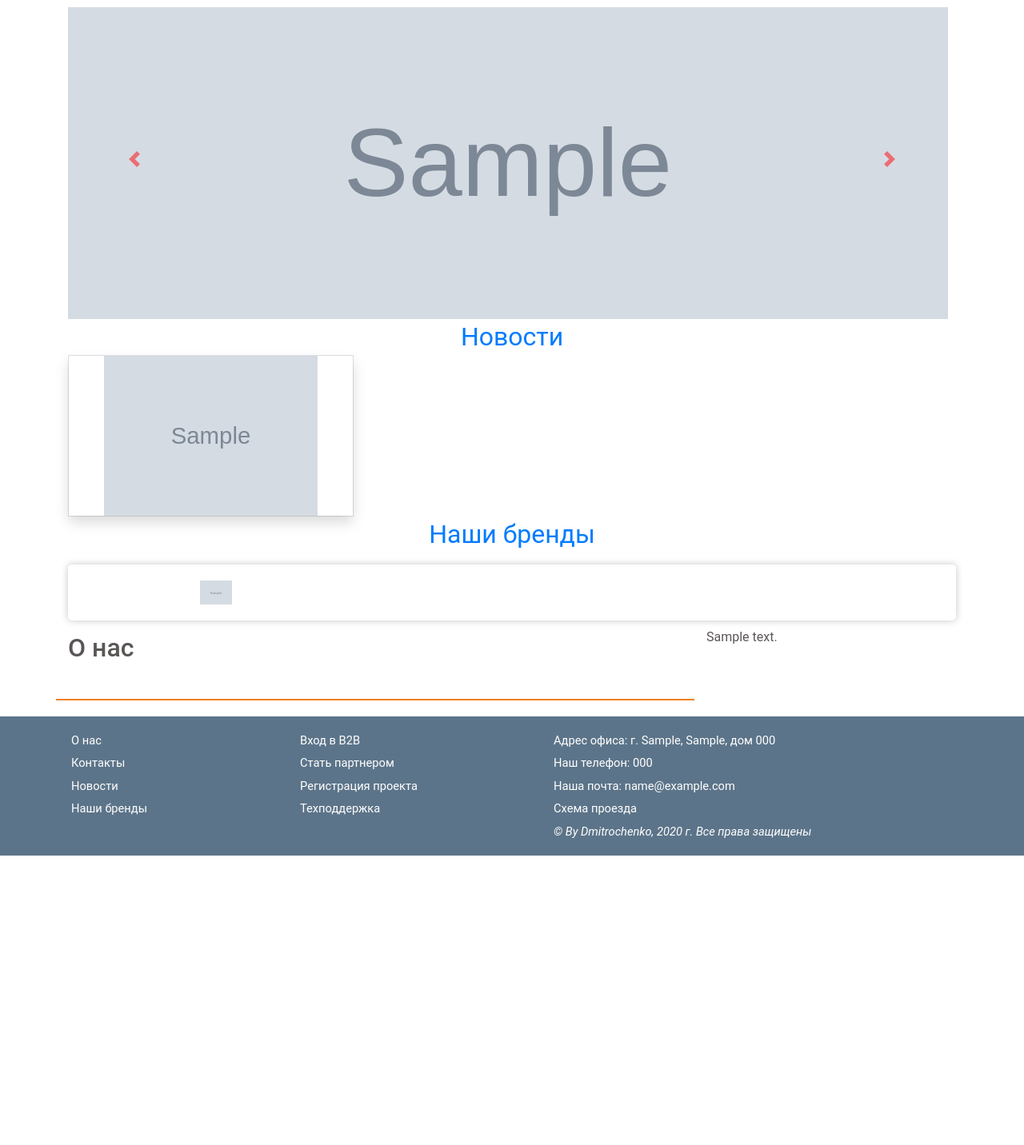
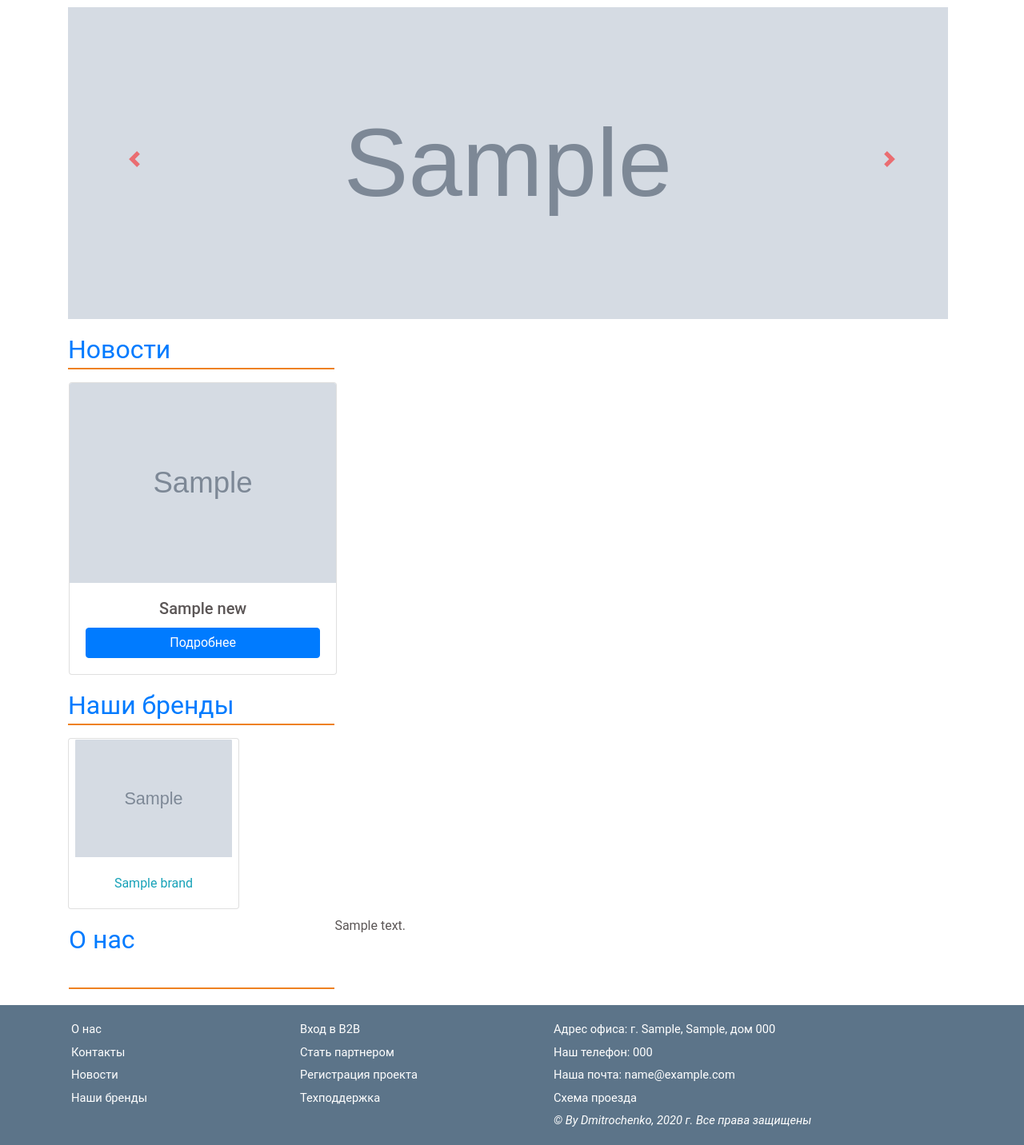
Before and after one commit to Vas322/funtelecom, a Django app: template funsite/templates/funsite/index.html in a window 1280 px wide. Shown: the part 164-1596 px from the top of the page at 80% size. Before the commit the page ends 1234 px from the top, so only its background shows below. Run offline with Django 3.2, Linux system fonts and the light colour scheme; the template is opened without the code that fills it: most values are stand-ins (such as "Sample title", 1, 10 or a date in 2020); grey boxes marked "Sample" are stand-in pictures; some libraries are stand-ins or nearby versions.

Commit message:
Modify form MailToSupport. Changed list all brands. Changed the form for sending mail to support

```diff
--- a/funsite/models.py
+++ b/funsite/models.py
@@ -283,6 +283,7 @@ class MailToSupport(models.Model):
     def __str__(self):
         return self.subject
 
+
     class Meta:
         verbose_name = 'Письмо в техподдержку'
         verbose_name_plural = 'Письма в техподдержку'
--- a/funsite/static/funsite/style.css
+++ b/funsite/static/funsite/style.css
@@ -48,36 +48,47 @@ nav.navbar .dropdown:hover > .dropdown-menu {
  padding-top: 10px;
 }
 
-.all-news, .all-brands{
-	;
+.all-news-title, .all-brands-title, .title-company{
 	font-size: 24pt;
+	border-bottom: 2px solid;
+	width: 30%;
+	border-color: #ee8121;
+}
+.card-img-top{
+	width: 100%;
+	height: 250px;
+	object-fit: contain;
+	object-position: center;
+}
+.card-news:hover {
+	box-shadow: 0 0 10px rgba(0,0,0,0.3);
+}
+.btn-news{
 	text-align: center;
 }
-@media (min-width: 769px) {
-	.news{
-		display: grid;
-		grid-template-columns: 1fr;
-		grid-column-gap: 20px;
-	}
+.brands{
+	display: grid;
+	grid-template-columns: 1fr 1fr 1fr 1fr 1fr;
+	justify-content: stretch;
+	grid-gap: 10px;
 }
-.brands{
-	display:grid;
-	grid-template-columns: 1fr 1fr 1fr;
-	grid-gap: 20px;
-	box-shadow: 0 0 10px #c5c5c5;
-	justify-items: center;
-	padding: 10px;
-
+.card-brands:hover {
+	box-shadow: 0 0 10px rgba(0,0,0,0.3);
 }
-.child-brands img{
-	margin: 10px;
-	height:30px;
+.card-img-top-brands{
+	height: 150px;
 }
-.news-all, .news-detail, .brands, .brand-all {
+.news-all,.news-detail, .brand-all {
 	box-shadow: 0 0 10px #c5c5c5;
 	border-radius: 5px;
 	margin-top:15px;
 }
+.news-all:hover {
+	border-radius: 5px;
+	margin-top:15px;
+	box-shadow: 0 0 10px rgba(0,0,0,0.6);
+}
+
 .brand-item{
 	border-top: 1px solid #c5c5c5;
 }
@@ -86,7 +97,7 @@ nav.navbar .dropdown:hover > .dropdown-menu {
 	grid-template-columns: 1fr 1fr 1fr;
 	grid-column-gap: 20px;
 }
-.img-news img{
+.img-news {
 	width: 100%;
 	height: 200px;
 	object-fit: contain;
@@ -95,19 +106,13 @@ nav.navbar .dropdown:hover > .dropdown-menu {
 .date{
   color: #5c7489;
 }
-.title-company{
-	border-bottom: 2px solid;
-	width: 70%;
-	border-color: #ee8121;
-	padding-top: 15px;
-	padding-left: 15px;
-}
+
 .text-company{
 	overflow: hidden;
 	position: relative;
 	height: 100px;
 	padding-top: 10px;
-	padding-left: 15px;
+
 	padding-right: 15px;
 }
 .text-company:after {
--- a/funsite/templates/funsite/all_news.html
+++ b/funsite/templates/funsite/all_news.html
@@ -14,7 +14,7 @@
 		</nav>
 
 		{% for news in news_list %}
-		<div class="news-all my-5 p-3">
+		<div class="news-all border my-5 p-3">
 			<div class="text-center border-bottom">
 			<h2><a href="{% url 'detail_news' pk=news.pk %}">{{ news.title }}</a></h2>
 			</div>
--- a/funsite/templates/funsite/base.html
+++ b/funsite/templates/funsite/base.html
@@ -59,10 +59,13 @@
       </div>
     </nav>
     <div class="content">
+
       {% block content %}
 
       {% endblock %}
+
     </div>
+
     {% block footer %}
     {% include "funsite/footer.html" %}
     {% endblock footer %}
--- a/funsite/templates/funsite/index.html
+++ b/funsite/templates/funsite/index.html
@@ -30,32 +30,41 @@
 			<span class="sr-only">Следующий</span>
 		</a>
 	</div>
-	<div class="all-news"><a href="{% url 'all_news' %}">Новости</a></div>
-	<div class=" news">
-		{% for news in news_list %}
-		<ins class="thumbnail">
-			<div class="img-news border ">
-				<a href="{% url 'detail_news' pk=news.pk %}">
-					<img class="shadow" src="{{ news.image_news.url }}">
-				</a><br/>
+	<div class="all-news-title text-left pt-3"><a href="{% url 'all_news' %}">Новости</a></div>
+
+	<div class="row px-3">
+		<div class="news pt-3">
+			{% for news in news_list %}
+			<div class="card card-news">
+				<img src="{{ news.image_news.url }}" class="card-img-top">
+				<div class="card-body">
+					<h5 class="card-title text-center">{{news.title}}</h5>
+					<a href="{% url 'detail_news' pk=news.pk %}" class="btn btn-primary btn-block">Подробнее</a>
+				</div>
 			</div>
-		</ins>
+			{% endfor %}
+		</div>
+	</div>
+
+	<div class="all-brands-title text-left pt-3"><a href="{% url 'all_brands' %}">Наши бренды</a></div>
+
+	<div class="brands pt-3">
+		{% for brand in brand_list %}
+		<a class="text-decoration-none" href="{% url 'detail_brand' pk=brand.pk %}">
+			<div class="card card-brands px-2">
+				<img src="{{ brand.image_brand.url }}" class="card-img-top card-img-top-brands">
+				<div class="card-body">
+					<p class="card-text text-center text-info">{{ brand.name }}</p>
+				</div>
+			</div>
+		</a>
 		{% endfor %}
 	</div>
-	<div class="all-brands"><a href="{% url 'all_brands' %}">Наши бренды</a></div>
-	<div class="brands">
-		{% for brand in brand_list %}
-		<div class="child-brands">
-			<a href="{% url 'detail_brand' pk=brand.pk %}">
-				<img class="" src="{{ brand.image_brand.url }}">
-			</a><br/>
-		</div>
-		{% endfor %}
-	</div>
-	<div class="row">
-		{% for company in my_company_info %}
-		<div class="title-company">
-			<a href="{% url 'company_info' %}"><h2>О нас</h2></a>
+
+	<div class="row px-3">
+		<div class="title-company text-left pt-3">
+			{% for company in my_company_info %}
+			<a href="{% url 'company_info' %}">О нас</a>
 		</div>
 		<div class="text-company">
 			<p>{{company.description}}</p>
--- a/funsite/templates/funsite/success_add_new_partner.html
+++ b/funsite/templates/funsite/success_add_new_partner.html
@@ -16,7 +16,11 @@
 				</ol>
 			</nav>
 			<div class="alert alert-success" role="alert">
-				Ваше обращение принято!
+				{% if messages %}
+					{% for message in messages %}
+						{{ message }}
+					{% endfor %}
+				{% endif %}
 			</div>
 		</div>
 	</div>
--- a/funsite/templates/funsite/success_mail_to_support.html
+++ b/funsite/templates/funsite/success_mail_to_support.html
@@ -16,7 +16,11 @@
 				</ol>
 			</nav>
 			<div class="alert alert-success" role="alert">
-				Ваше обращение принято!
+				{% if messages %}
+					{% for message in messages %}
+						{{ message }}
+					{% endfor %}
+				{% endif %}
 			</div>
 		</div>
 	</div>
--- a/funsite/views.py
+++ b/funsite/views.py
@@ -134,6 +134,7 @@ def mail_to_support(request):
             recipients = ['dmitrochenko.vasiliy@gmail.com']
             mail_to_support_form.save()
             send_mail(subject, message, sender, recipients, fail_silently=False)
+            messages.add_message(request, messages.SUCCESS, 'Заявка в техподдержку отправлена!')
             return render(request, 'funsite/success_mail_to_support.html')
     else:
         mail_to_support_form = MailToSupportForm()
```
Also changed, not shown: funsite/forms.py (+11 -0 lines), funsite/templates/funsite/add_new_partner.html (+4 -3 lines), funsite/templates/funsite/mail_to_support.html (+6 -5 lines). Lines whose indentation alone changed are shown as unchanged.
